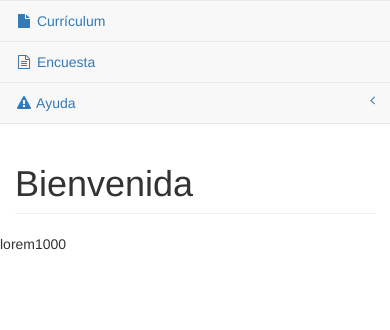
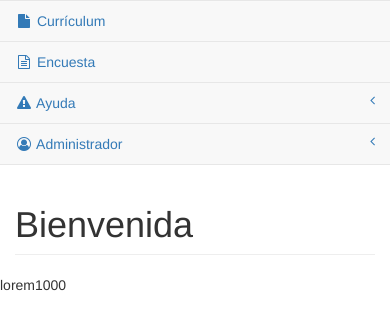
Before and after one commit to fottgames/compromisomvc, a CodeIgniter app: page /compromisomvc/ in a window 390 px wide. Shown: the top 330 px of the page. Run offline with CodeIgniter, Linux system fonts and the light colour scheme; some libraries are stand-ins or nearby versions.

Commit message:
Se crea encuesta y se actualiza navbar

```diff
--- a/application/views/plantilla/navbar.php
+++ b/application/views/plantilla/navbar.php
@@ -8,7 +8,7 @@
 			</li>
 
 			<li>
-				<a href="index?view=encuestas"><i class="fa fa-file-text-o fa-fw"></i> Encuesta</a>
+				<a href="<?php echo base_url() ?>Encuesta/"><i class="fa fa-file-text-o fa-fw"></i> Encuesta</a>
 			</li>
 
 			<li>
@@ -41,6 +41,20 @@
 				</ul>
 			</li>
 
+			<li>
+				<a href="#"><i class="fa fa-user-circle-o fa-fw"></i> Administrador<span class="fa arrow"></span></a>
+				<ul class="nav nav-second-level">
+					<li>
+						<a href="<?php echo base_url() ?>Admin/"><i class="fa fa-list"></i> Acciones</a>
+					</li>
+
+					<li>
+						<a href="<?php echo base_url() ?>Admin/ListaUsuarios"><i class="fa fa-list"></i> Lista de Usuarios</a>
+					</li>
+
+				</ul>
+			</li>
+
 		</ul>
 	</div>
 	<!-- /.sidebar-collapse -->
```
Also changed, not shown: application/controllers/Encuesta.php (added, +27 -0 lines), application/views/encuesta/index.php (added, +11 -0 lines).
